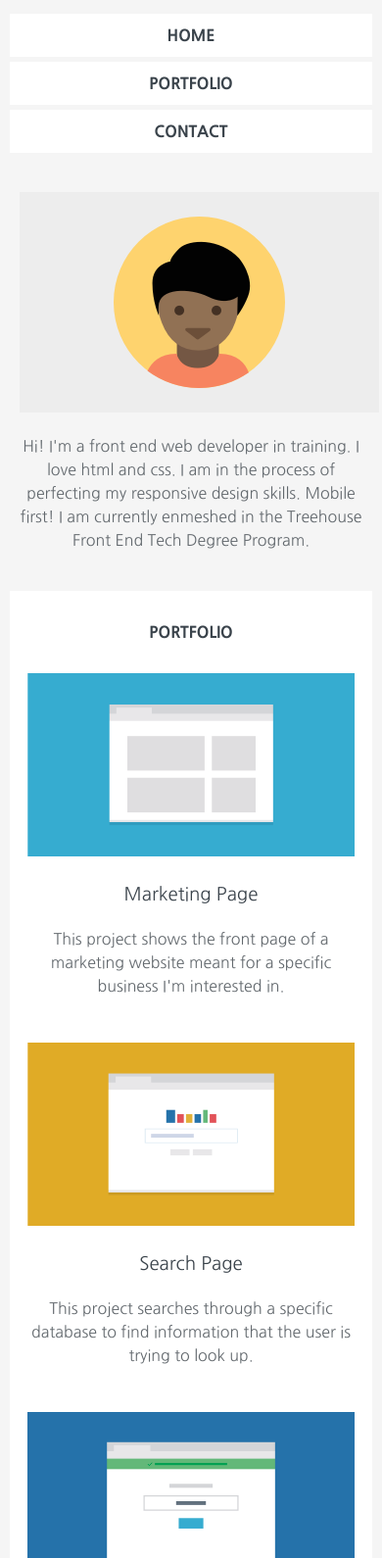
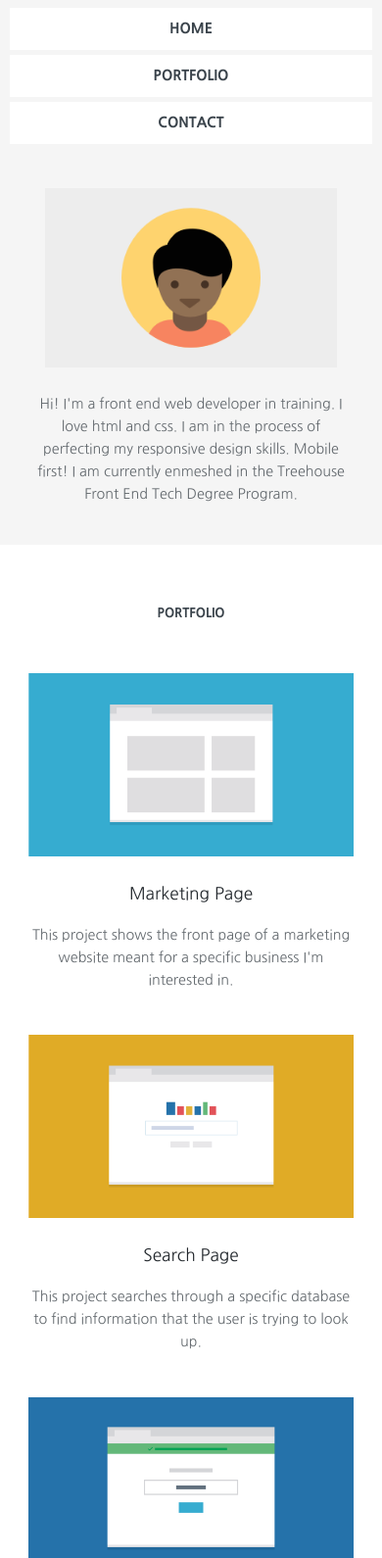
Before and after one commit to heidi37/fetd-project-2, a plain HTML site: page index.html in a window 390 px wide. Shown: the part 77-1667 px from the top of the page at 98% size. Drawn offline with Linux system fonts and the light colour scheme.

Commit message:
perfecting the mobile layout

```diff
--- a/css/styles.css
+++ b/css/styles.css
@@ -8,22 +8,24 @@
 
 body {
   font-family: 'Nanum Gothic', Arial, sans-serif;
-  line-height: 1.5;
+  line-height: 1.6;
   text-align: center;
   background: rgb(245, 245, 245);
   color: rgb(99, 105, 110);
+  font-size: .9em;
 }
 
 main {
   background: #fff;
-  width: 95%;
+  width: 100%;
   margin: 0 auto;
   padding-bottom: 30px;
 }
 
 h3 {
   font-weight: 400;
-  color: rgb(58, 67, 75);
+  color: rgb(34, 39, 44);
+  font-size: 1.2em;
 }
 
 
@@ -64,6 +66,7 @@ h3 {
   width: 95%;
   margin: 80px auto 0;
   border-top: .5px solid rgb(231, 230, 230);
+  padding: 0 5px;
 }
 
 .footer-name {
@@ -85,11 +88,16 @@ footer p {
 
 .container {
     text-align: center;
-    width: 90%;
+    width: 85%;
     margin: 40px auto;
 }
 
 /* ---- Page Elements ---- */
+
+.profile-image {
+  width: 90%;
+  margin: 5px 0;
+}
 
 .card img {
   width: 100%;
@@ -97,8 +105,14 @@ footer p {
 }
 
 .section-head {
-  padding: 30px 0 0;
+  padding: 60px 0 20px;
   margin: 0;
+  font-size: .9em;
+}
+
+.footer-bold {
+  font-weight: 800;
+  color: rgb(121, 129, 136);
 }
 
 /* =================================
--- a/index.html
+++ b/index.html
@@ -24,7 +24,7 @@
     </section>
 
     <div class="container">
-        <img src="images/responsive-layout-profile.png" alt="Profile picture of Heidi Fryzell">
+        <img src="images/responsive-layout-profile.png" alt="Profile picture of Heidi Fryzell" class="profile-image">
         <p>Hi! I'm a front end web developer in training. I love html and css. I am in the process of perfecting my responsive design skills. Mobile first! I am currently enmeshed in the Treehouse Front End Tech Degree Program.</p>
     </div>
     </header>
@@ -79,8 +79,8 @@
         <section id="contact">
             <p class="section-head">CONTACT</p>
             <p>If you're interested in chatting or want more information about what I've been working on, I'd love to hear from you!</p>
-            <p>Phone <strong>+1 (111) 555-1234</strong></p>
-            <p>Email <strong>email@yoursite.com</strong></p>
+            <p>Phone <span class="footer-bold">+1 (111) 555-1234</span></p>
+            <p>Email <span class="footer-bold">email@yoursite.com</span></p>
         </section>
     </div>
 
```
